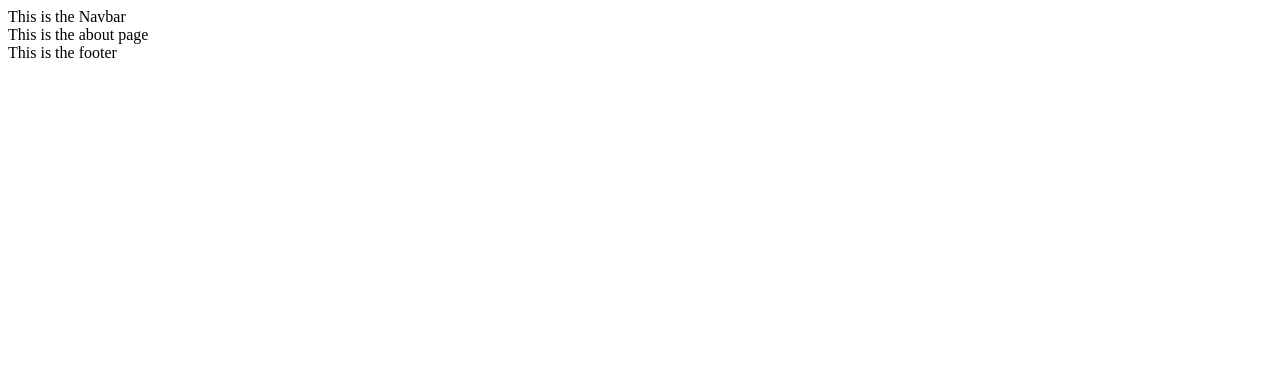
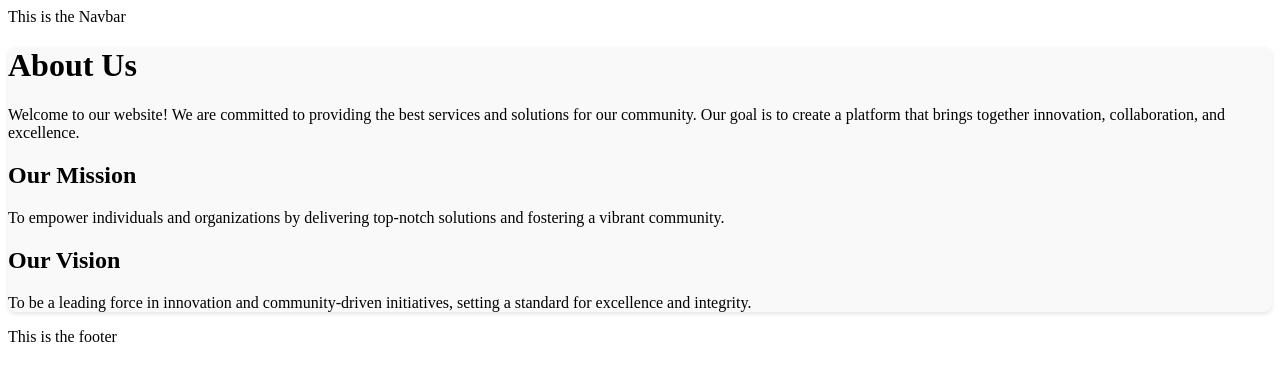
Before and after one commit to KaelNierras/Websis, a Nuxt app: page /about in a window 1280 px wide. Shown: the top 380 px of the page. Built offline with nearby package versions, Linux system fonts and the light colour scheme.

Commit message:
about-page init

```diff
--- a/pages/about/index.vue
+++ b/pages/about/index.vue
@@ -1,9 +1,37 @@
 <script setup lang="ts">
 definePageMeta({
-    layout: 'dashboard'
+    layout: 'dashboard' // Assuming 'dashboard' is your layout for this page
 })
 </script>
 
 <template>
-    This is the about page
+  <div class="about-page p-4">
+    <h1 class="text-3xl font-bold text-center mb-4">About Us</h1>
+    <p class="text-lg text-gray-700 leading-relaxed text-justify max-w-3xl mx-auto">
+      Welcome to our website! We are committed to providing the best services and solutions for our community.
+      Our goal is to create a platform that brings together innovation, collaboration, and excellence.
+    </p>
+
+    <div class="mt-6">
+      <h2 class="text-2xl font-semibold text-gray-800 mb-2">Our Mission</h2>
+      <p class="text-gray-700">
+        To empower individuals and organizations by delivering top-notch solutions and fostering a vibrant community.
+      </p>
+    </div>
+
+    <div class="mt-6">
+      <h2 class="text-2xl font-semibold text-gray-800 mb-2">Our Vision</h2>
+      <p class="text-gray-700">
+        To be a leading force in innovation and community-driven initiatives, setting a standard for excellence and integrity.
+      </p>
+    </div>
+  </div>
 </template>
+
+<style scoped>
+.about-page {
+  background-color: #f9f9f9; /* Light background */
+  border-radius: 8px;       /* Rounded corners */
+  box-shadow: 0 2px 4px rgba(0, 0, 0, 0.1); /* Subtle shadow */
+}
+</style>
```
